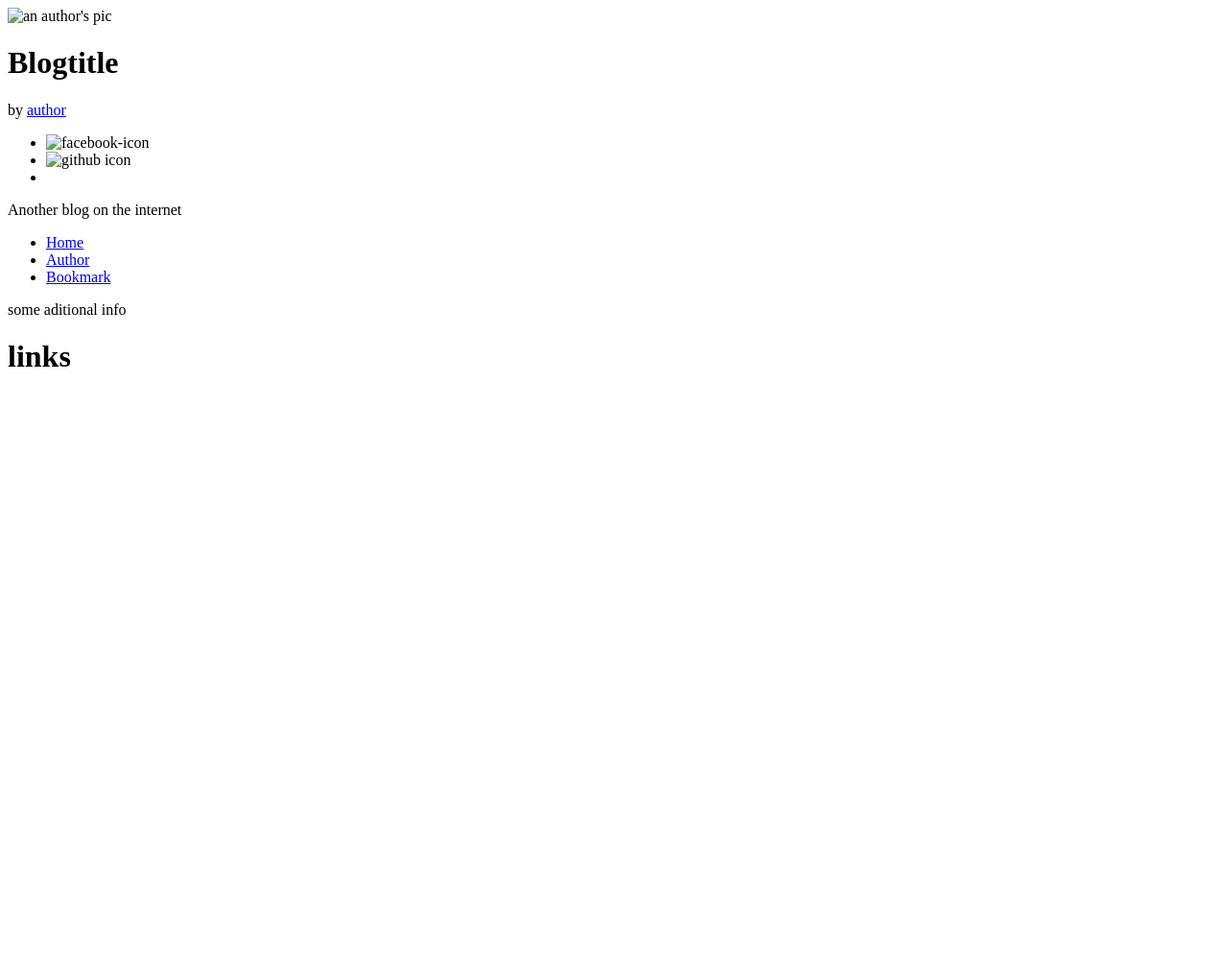
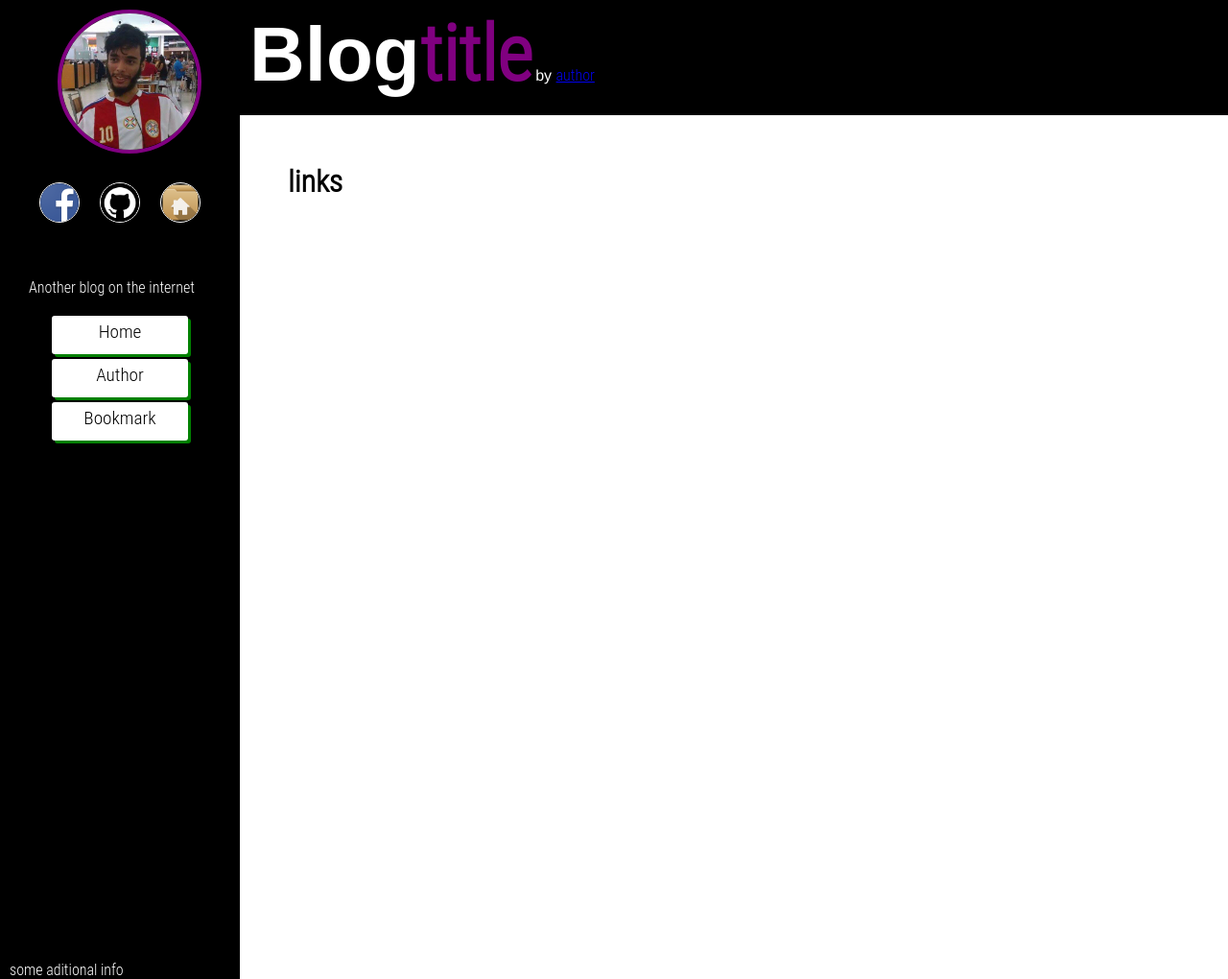
Before and after one commit to batoreh/netoguimaraes.github.io, a Jekyll site: the page built from links.md, in a window 1280 px wide. Shown: the whole page at 96% size. Built offline with Jekyll 4.4.1, drawn with Linux system fonts in a browser that asks for light colours; some web fonts are replaced; before the commit the page ends 900 px from its top, so only the background shows below that.

Commit message:
Added files via upload

```diff
--- a/_layouts/page.html
+++ b/_layouts/page.html
@@ -1,13 +1,13 @@
 <html>
 	<head>
-		<link rel="stylesheet" href="css/master.css" type="text/css" charset="utf-8">
+		<link rel="stylesheet" href="/css/master.css" type="text/css" charset="utf-8">
 		<meta charset="utf-8">
 		<title>blog title</title>
 	</head>
 	<body>
 		<header class="header-container">
 			<div class="header-author-container">
-				<img class="header-author-img" src="assets/author.jpg" alt="an author's pic"/>
+				<img class="header-author-img" src="/assets/author.jpg" alt="an author's pic"/>
 			</div>
 			<div class="title-container">
 				<h1 class="blog-title">Blog<span class="purple">title</h1>
@@ -17,17 +17,17 @@
 		<div class="sidebar-container">
 			<div class="sidebar-social-media-container">
 				<ul class="sidebar-list social-media">
-					<li id="facebook" class="social-media-link"><img src="assets/facebook.png" alt="facebook-icon"/>	</li>
-					<li id="github" class="social-media-link"> <img src="assets/github.png" alt="github icon"/></li>
-					<li id="portifolio" class="social-media-link"> <img src="assets/home.png" alt=""/> </li>
+					<li id="facebook" class="social-media-link"><img src="/assets/facebook.png" alt="facebook-icon"/>	</li>
+					<li id="github" class="social-media-link"> <img src="/assets/github.png" alt="github icon"/></li>
+					<li id="portifolio" class="social-media-link"> <img src="/assets/home.png" alt=""/> </li>
 				</ul>
 			</div>
 			<p>Another blog on the internet</p>
 			<nav class="sidebar-navbar">
 				<ul class="sidebar-list navbar-links-container">
-					<li class="navbar-links-item"><a href="http://www.url.com" target="_blank">Home</a></li>
-					<li class="navbar-links-item"><a href="http://www.url.com" target="_blank">Author</a></li>
-					<li class="navbar-links-item"><a href="http://www.url.com" target="_blank">Bookmark</a></li>
+					<li class="navbar-links-item"><a href="http://blog.netoguimaraes.com.br" target="_blank">Home</a></li>
+					<li class="navbar-links-item"><a href="http://blog.netoguimaraes.com.br/eu" target="_blank">Author</a></li>
+					<li class="navbar-links-item"><a href="http://blog.netoguimaraes.com.br/links" target="_blank">Bookmark</a></li>
 				</ul>
 			</nav>
 			<footer>
```
Also changed, not shown: _layouts/post.html (+5 -5 lines).
